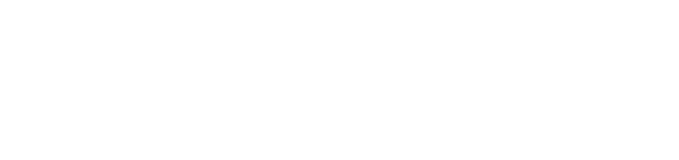
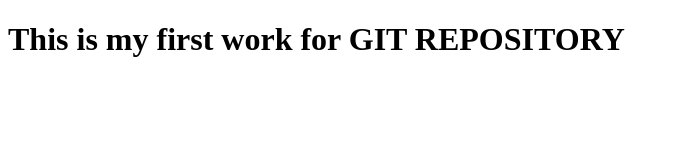
Before and after one commit to faiz2022/frontend-main, a plain HTML site: page index.html in a window 1280 px wide. Shown: the whole page, without its empty margins (0-679 px from the left). Drawn offline with Linux system fonts and the light colour scheme.

Commit message:
i updated heading

```diff
--- a/index.html
+++ b/index.html
@@ -7,6 +7,6 @@
     <title>Document</title>
 </head>
 <body>
-
+    <h1>This is my first work for GIT REPOSITORY</h1>
 </body>
 </html>
```
